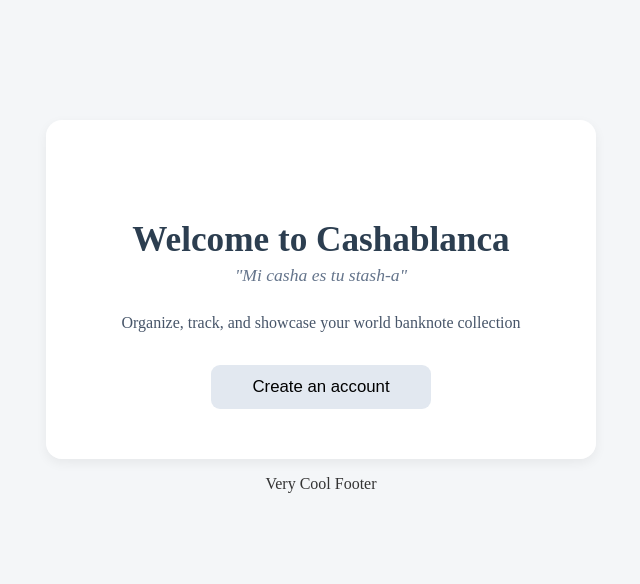
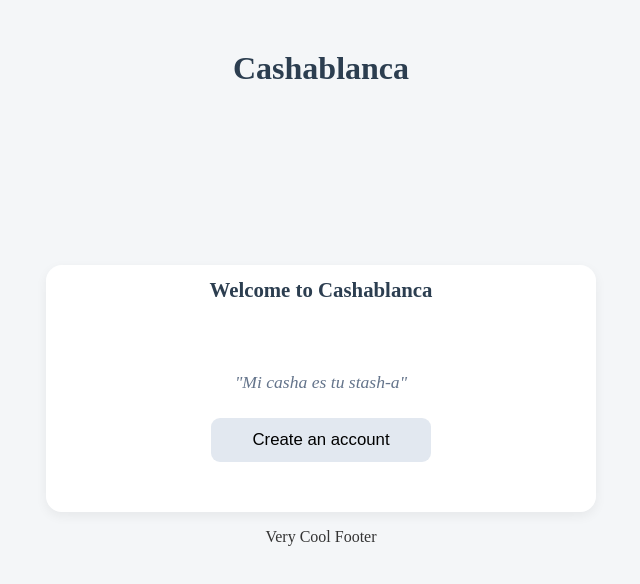
Before and after one commit to CharliePWL/WebProject2, a plain HTML site: page index.html in a window 1280 px wide. Shown: the whole page, without its empty margins (319-959 px from the left). Drawn offline with Linux system fonts and the light colour scheme.

Commit message:
Changed based on feedback

```diff
--- a/index.html
+++ b/index.html
@@ -9,14 +9,19 @@
 </head>
 
 <body>
+    <header>
+        <h1>Cashablanca</h1>
+    </header>
+
+    <main>
         <form action="Register.html">
             <fieldset class="hero">
-            <h1>Welcome to Cashablanca</h1>
+                <legend>Welcome to Cashablanca</legend>
                 <h2>"Mi casha es tu stash-a"</h2>
-            <p>Organize, track, and showcase your world banknote collection</p>
                 <button type="submit">Create an account</button>
             </fieldset>
         </form>
+    </main>
 
     <footer>
         <p>Very Cool Footer</p>
```
Lines whose indentation alone changed are shown as unchanged.
